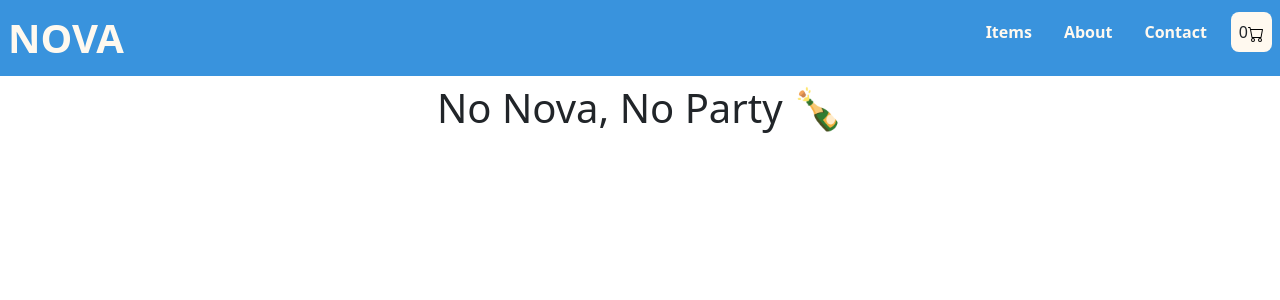
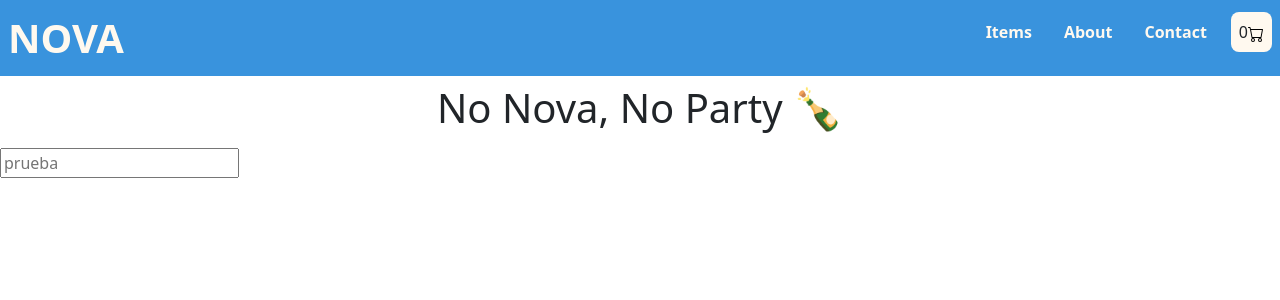
Before and after one commit to lucasdeb/pf-react-debarbieri, a React (Create React App) app: page / in a window 1280 px wide. Shown: the top 300 px of the page. Built offline with nearby package versions, Linux system fonts and the light colour scheme; the HTML template or start-up script is replaced by a standard one.

Commit message:
Ejemplo de events

```diff
--- a/src/App.js
+++ b/src/App.js
@@ -2,12 +2,14 @@ import './app.css';
 import 'bootstrap/dist/css/bootstrap.min.css';
 import NavBar from './components/navBar/navBar.jsx';
 import ItemListContainer from './components/ItemlistContainer/ItemListContainer';
+import EjemploEvents from './components/Events/EjemploEvents';
 
 const App = () => {
   return (
     <div className='App'>
       <NavBar />
       <ItemListContainer greeting={"No Nova, No Party 🍾"} />
+      <EjemploEvents />
     </div>
   );
 }
--- /dev/null
+++ b/src/components/Events/EjemploEvents.jsx
@@ -0,0 +1,15 @@
+const EjemploEvents = () => {
+    const evitarVocales = (event) =>{
+        const vocales = ['a','e','i','o','u','A','E','I','O','U'];
+
+        if(vocales.includes(event.key)){
+            event.preventDefault();
+        }
+    }
+
+    return(
+        <input type="text" placeholder="prueba" onKeyDown={evitarVocales}></input>
+    )
+}
+
+export default EjemploEvents;
```
